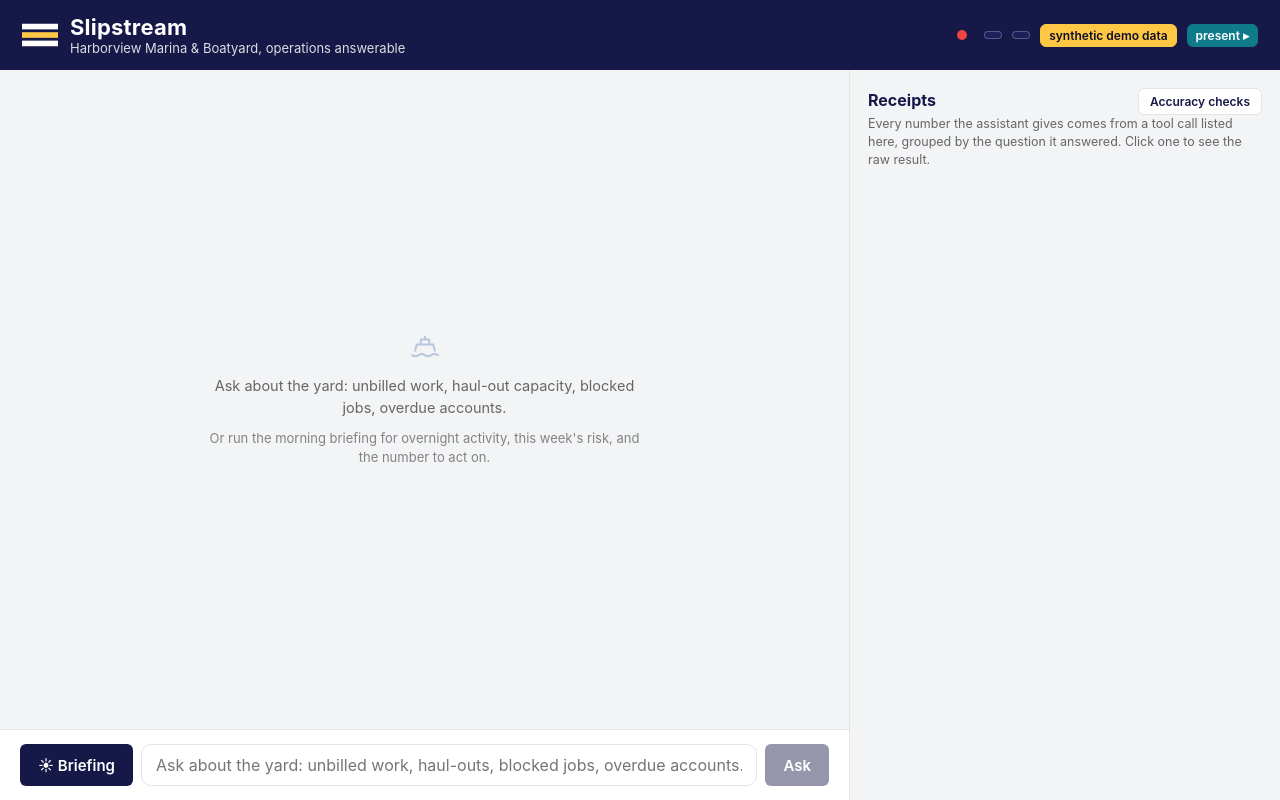
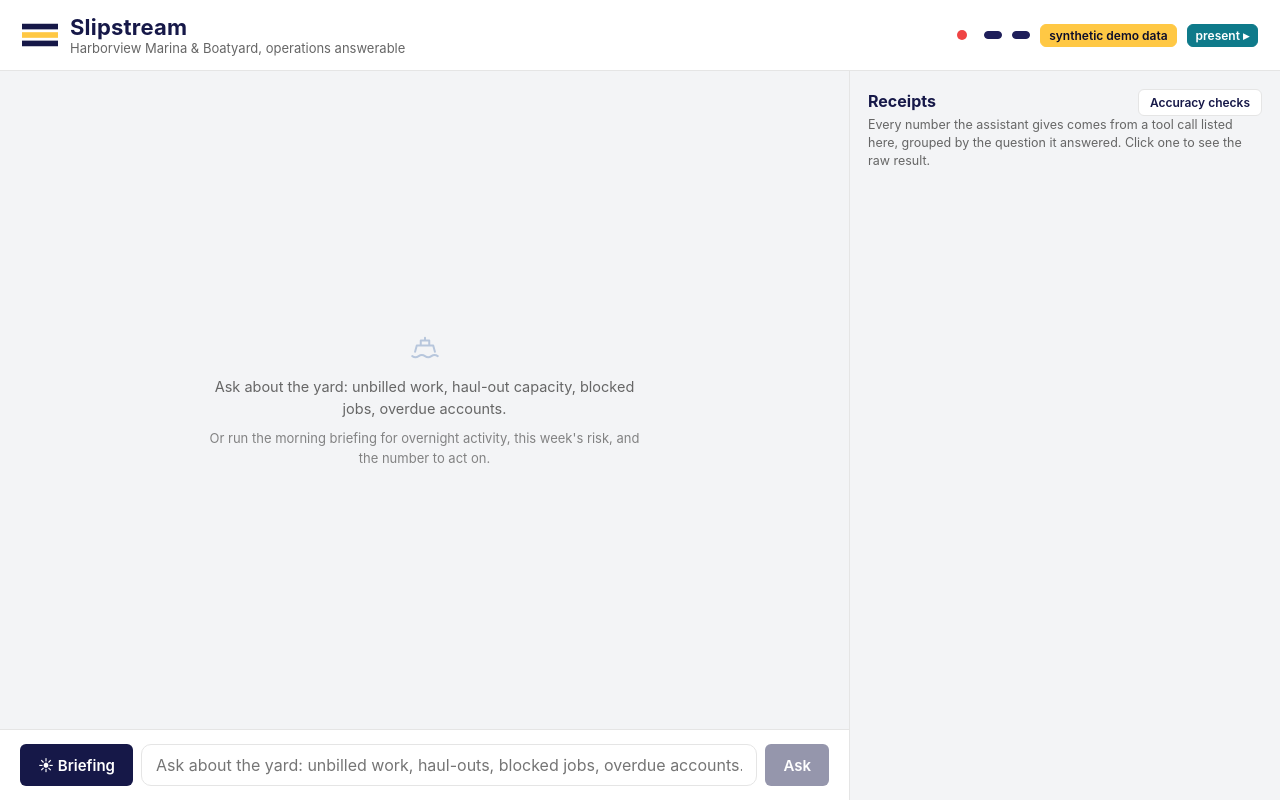
Before and after one commit to danfking/slipstream, a website with bundled scripts: page web/index.html in a window 1280 px wide. Built offline with nearby package versions, Linux system fonts and the light colour scheme; no server answers.

Commit message:
feat: white header so the navy logo bars show; badges stay readable
Header background goes white with navy text, so the transparent navy/gold/
navy logo mark is visible (navy bars vanished on the old navy header). The
badge backgrounds are preserved (navy-light, gold, teal); the navy-light
pills get explicit white text so they stay readable on white. Logo images
point back to the navy-bars favicon; the light-bars header variant is
removed. Closer to DockMaster's own white-chrome product look.

```diff
--- a/web/index.html
+++ b/web/index.html
@@ -10,7 +10,7 @@
 <body>
   <header>
     <div class="brand">
-      <img class="logo" src="/logo-header.svg" alt="Slipstream" width="36" height="36" />
+      <img class="logo" src="/favicon.svg" alt="Slipstream" width="36" height="36" />
       <div>
         <h1>Slipstream</h1>
         <p class="sub">Harborview Marina &amp; Boatyard, operations answerable</p>
--- a/web/style.css
+++ b/web/style.css
@@ -41,21 +41,23 @@
 }
 
 header {
-  background: var(--ds-navy);
-  color: #fff;
+  background: #fff;
+  color: var(--ds-navy);
+  border-bottom: 1px solid var(--ds-border);
   padding: 14px 22px;
   display: flex;
   justify-content: space-between;
   align-items: center;
 }
 header h1 { font-size: 22px; letter-spacing: 0.2px; }
-header .sub { font-size: 13px; opacity: 0.85; }
+header .sub { font-size: 13px; color: var(--ds-text-muted); }
 .brand { display: flex; align-items: center; gap: 12px; }
 .brand .logo { display: block; flex-shrink: 0; }
 .meta { display: flex; gap: 10px; align-items: center; font-size: 13px; }
 .badge {
   background: var(--ds-navy-light);
-  border: 1px solid rgba(255, 255, 255, 0.25);
+  color: #fff; /* white text on the dark pill, readable on the white header */
+  border: 1px solid var(--ds-navy-light);
   border-radius: var(--ds-radius-sm);
   padding: 3px 8px;
   font-size: 12px;
@@ -385,7 +387,7 @@
 .status-dot.degraded { background: var(--ds-gold); }
 .status-dot.down { background: var(--ds-danger); }
 .status-dot-link { display: inline-flex; align-items: center; padding: 7px; border-radius: 50%; }
-.status-dot-link:hover, .status-dot-link:focus-visible { outline: 2px solid #fff; outline-offset: 2px; }
+.status-dot-link:hover, .status-dot-link:focus-visible { outline: 2px solid var(--ds-navy); outline-offset: 2px; }
 
 .status-page main.status-main {
   /* display: block beats the base `main { display: flex }` row layout */
```
Also changed, not shown: web/deck.html (+1 -1 lines), web/logo-header.svg (deleted).
